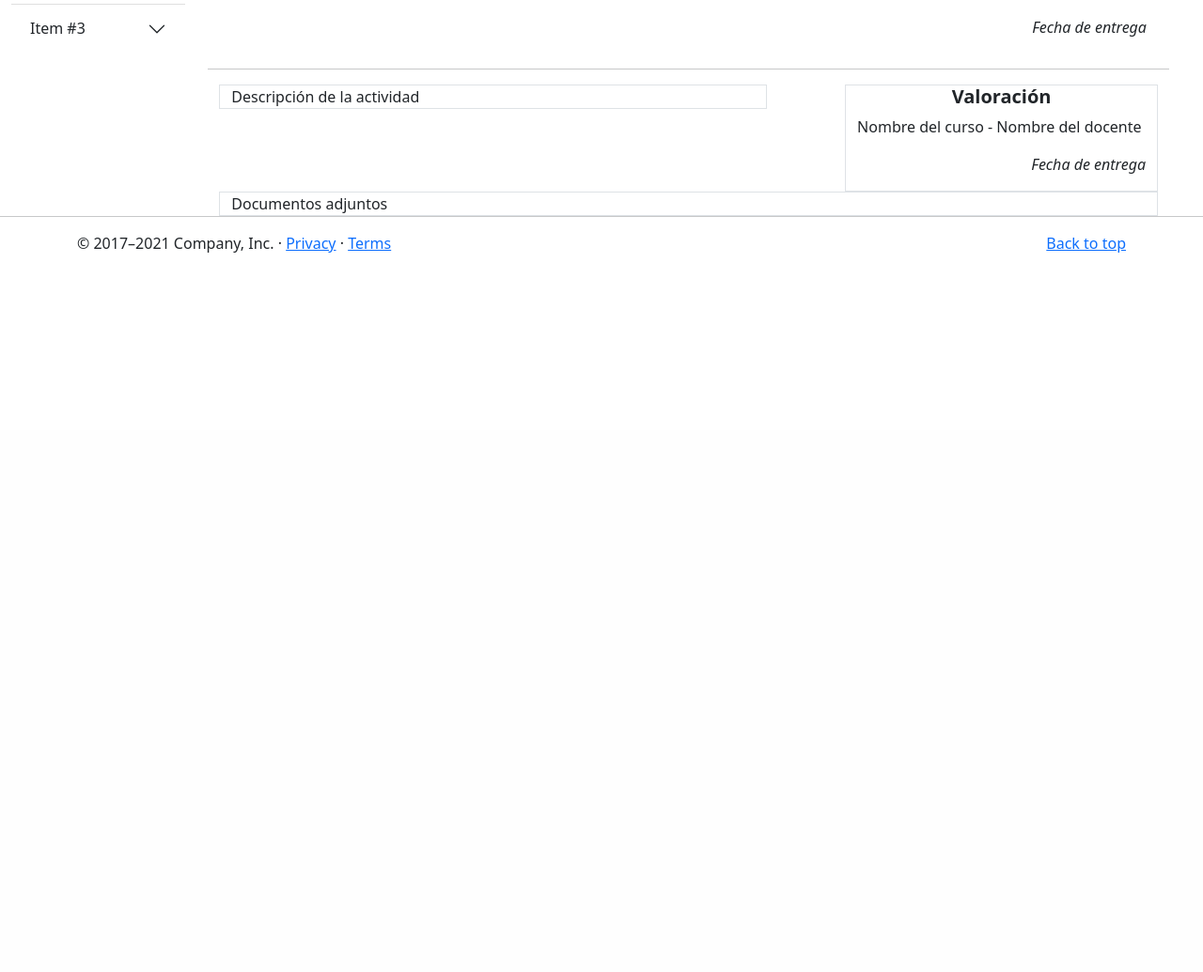
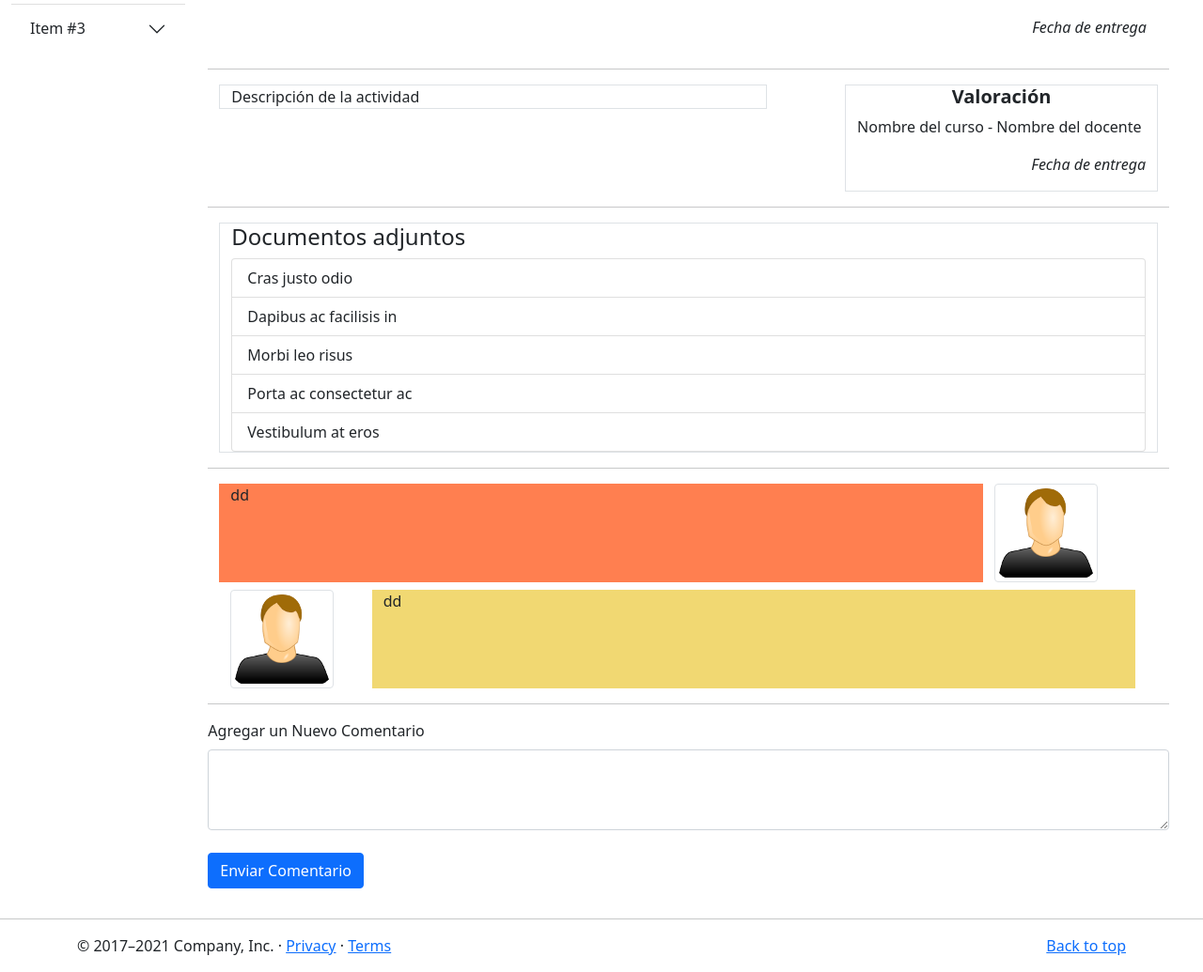
Before and after one commit to cerbero1987/sprint3, a Flask app: page /comentariosactividad in a window 1280 px wide. Shown: the part 342-1377 px from the top of the page at 94% size. Before the commit the page ends 611 px from the top, so only its background shows below. Run offline with Flask 2, Linux system fonts and the light colour scheme; parts of the project's set-up code (start-up, migrations or seed data) failed here and were passed over; some libraries are stand-ins or nearby versions.

Commit message:
maquetación de los comentarios

```diff
--- a/main.py
+++ b/main.py
@@ -1,4 +1,5 @@
 from flask import Flask, flash, redirect, render_template, request, url_for
+from werkzeug.utils import html #agregada por franklin
 from utils import isUsernameValid, isEmailValid, isPasswordValid, isNameValid
 import yagmail as yagmail
 from forms import Formulario_Contacto
@@ -47,15 +48,6 @@ def contacto():
     except:
         flash("¡Ups! Ha ocurrido un error, intentelo de nuevo.")
         return render_template("contacto.html", titulo="Formulario de contacto")
-
-
-
-    #form = Formulario_Contacto(  request.form  )
-    #if request.method == 'POST' and form.validate():
-        #flash('Inicio de sesión solicitado por el usuario {}, recordar={}'.format(form.usuario.data, form.recordar.data))
-        #return redirect(url_for('gracias'))
-
-    #return render_template("contacto.html", form=form, titulo="Formulario de contacto")
 
 
 @app.route('/ingresar')
@@ -116,3 +108,18 @@ def registro():
 @app.route('/gracias', methods=['GET', 'POST'])
 def gracias():
     return render_template("gracias.html", titulo='Gracias')
+
+#franklin
+@app.route('/infodocente', methods=['GET', 'POST'])
+def informacionDocente():
+    return render_template("admin/infodocente.html", titulo="Información de Docente")
+
+#Notas Estudiante
+@app.route('/notaestudiante', methods=['GET', 'POST'])
+def notasEstudiante():
+    return render_template("admin/notasestudiante.html", titulo="Calificaciones de Estudiante")
+
+#Notas docente
+@app.route('/notadocente', methods=['GET', 'POST'])
+def notadocente():
+    return render_template("admin/notasdocente.html", titulo="Calificaciones de Estudiante")
--- a/templates/admin/comentariosactividad.html
+++ b/templates/admin/comentariosactividad.html
@@ -99,14 +99,46 @@
               </div>
             </div>
       </div>
-
+      <hr class="featurette-divider">
       <div class="container">
             <div class="row align-items-start">
               <div class="col border">
-                  Documentos adjuntos
+                  <h4>Documentos adjuntos</h4>
+                  <ul class="list-group">
+                    <li class="list-group-item">Cras justo odio</li>
+                    <li class="list-group-item">Dapibus ac facilisis in</li>
+                    <li class="list-group-item">Morbi leo risus</li>
+                    <li class="list-group-item">Porta ac consectetur ac</li>
+                    <li class="list-group-item">Vestibulum at eros</li>
+                  </ul>
               </div>
             </div>
       </div>
+      <hr class="featurette-divider">
+      <div class="container">
+        <div class="row align-items-start">
+          <div class="row" style="margin-bottom: 0.5em;">
+            <div class="col-10" style="background-color: coral;">dd</div>
+            <div class="col-2"><img src="{{ url_for('static', filename='img/user.png') }}" alt="Logo ECIJG" class="img-fluid img-thumbnail" />
+            </div>
+          </div>
+          <div class="row">
+            <div class="col-2"><img src="{{ url_for('static', filename='img/user.png') }}" alt="Logo ECIJG" class="img-fluid img-thumbnail" />
+            </div>
+            <div class="col-10" style="background-color:rgb(241, 216, 114);">dd</div>
 
-
+          </div>
+        </div>
+      </div>
+      <hr />
+      <form>
+        <div class="mb-3">
+          <label for="exampleFormControlTextarea1" class="form-label">Agregar un Nuevo Comentario</label>
+          <textarea class="form-control" id="exampleFormControlTextarea1" rows="3"></textarea>
+          <br />
+          <div class="col-auto">
+            <button type="submit" class="btn btn-primary mb-3">Enviar Comentario</button>
+          </div>
+        </div>
+      </form>
 {% endblock %}
```
